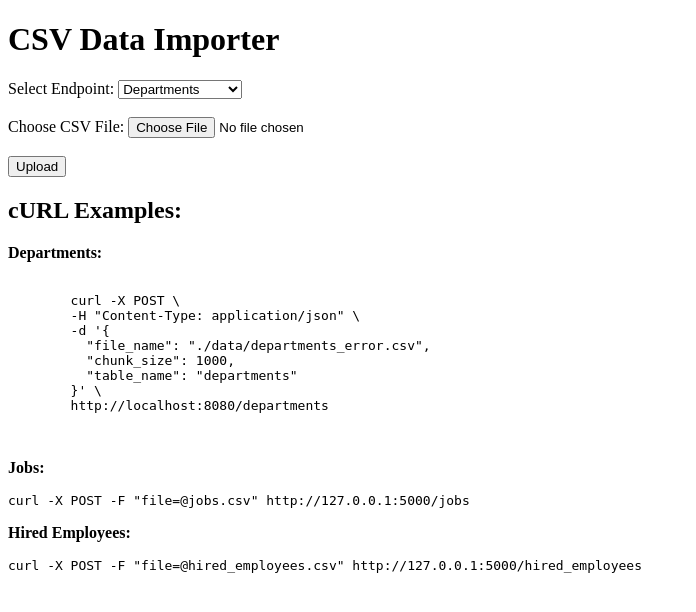
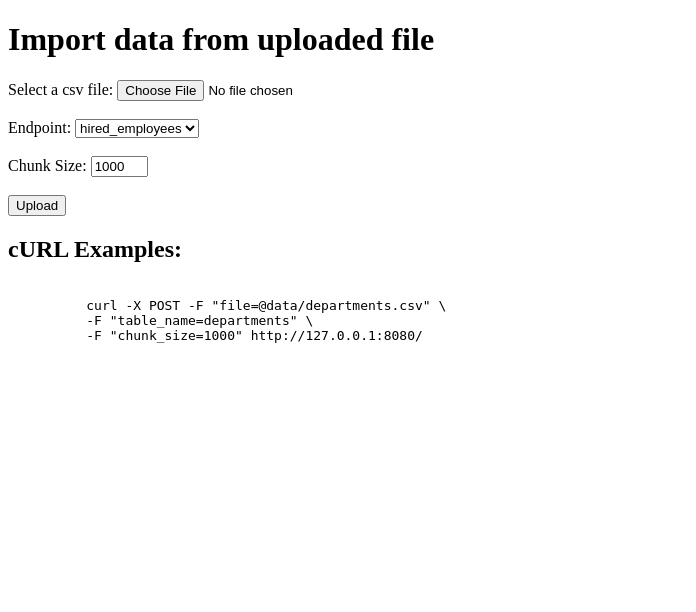
Before and after one commit to agamba/data-engineer-challenge, a Flask app: page / in a window 1280 px wide. Shown: the top 612 px of the page, without its empty margins (0-696 px from the left). Run offline with Flask 3, Linux system fonts and the light colour scheme.

Commit message:
Updated Flask template and stated API validation

```diff
--- a/main.py
+++ b/main.py
@@ -22,10 +22,22 @@ def index():
 @app.route("/import", methods=['GET', 'POST'])
 def get_import():
     if request.method == 'POST':
-        # TODO: process request
+        # process request
+        if 'file' not in request.files:
+            return jsonify({"error": "No file part in the request"}), 400
 
-        # TODO: validate data
+        file = request.files['file']
+        table_name  = request.form.get('table_name')  # Get table name
+        chunk_size = request.form.get('chunk_size')  # Get chunk size
 
+        # validate data
+        if file.filename == '' or not table_name or not chunk_size:
+            # return redirect(request.url)
+            return "Invalid data.\n\n", 400
+
+        # TODO: save submitted contents to a file
+
+        # get log results and file path to json log
         logs_result, file_path = process_valid_invalid_results(file_name, chunk_size, table_name)
         response = {
                 "parameters": "",
--- a/templates/index.html
+++ b/templates/index.html
@@ -1,44 +1,30 @@
 <!DOCTYPE html>
 <html>
   <head>
-    <title>CSV Data Importer</title>
+    <title>Import data from uploaded file</title>
   </head>
   <body>
-    <h1>CSV Data Importer</h1>
-
-    <form method="POST" enctype="multipart/form-data" action="/upload">
-      <label for="endpoint">Select Endpoint:</label>
-      <select name="endpoint" id="endpoint">
-        <option value="/departments">Departments</option>
-        <option value="/jobs">Jobs</option>
-        <option value="/hired_employees">Hired Employees</option></select
+    <h1>Import data from uploaded file</h1>
+    <form method="post" enctype="multipart/form-data">
+      Select a csv file: <input type="file" name="file" /> <br /><br />
+      Endpoint:
+      <select name="table_name">
+        <option value="hired_employees">hired_employees</option>
+        <option value="departments">departments</option>
+        <option value="jobs">jobs</option></select
       ><br /><br />
-
-      <label for="file">Choose CSV File:</label>
-      <input type="file" name="file" id="file" /><br /><br />
+      Chunk Size:
+      <input type="text" name="chunk_size" value="1000" size="4" /><br /><br />
 
       <input type="submit" value="Upload" />
+
+      <h2>cURL Examples:</h2>
+
+      <pre><code>
+          curl -X POST -F "file=@data/departments.csv" \
+          -F "table_name=departments" \
+          -F "chunk_size=1000" http://127.0.0.1:8080/
+      </code></pre>
     </form>
-
-    <h2>cURL Examples:</h2>
-
-    <p><strong>Departments:</strong></p>
-    <pre><code>
-        curl -X POST \
-        -H "Content-Type: application/json" \
-        -d '{
-          "file_name": "./data/departments_error.csv",
-          "chunk_size": 1000,
-          "table_name": "departments"
-        }' \
-        http://localhost:8080/departments
-
-    </code></pre>
-
-    <p><strong>Jobs:</strong></p>
-    <pre><code>curl -X POST -F "file=@jobs.csv" http://127.0.0.1:5000/jobs</code></pre>
-
-    <p><strong>Hired Employees:</strong></p>
-    <pre><code>curl -X POST -F "file=@hired_employees.csv" http://127.0.0.1:5000/hired_employees</code></pre>
   </body>
 </html>
```
